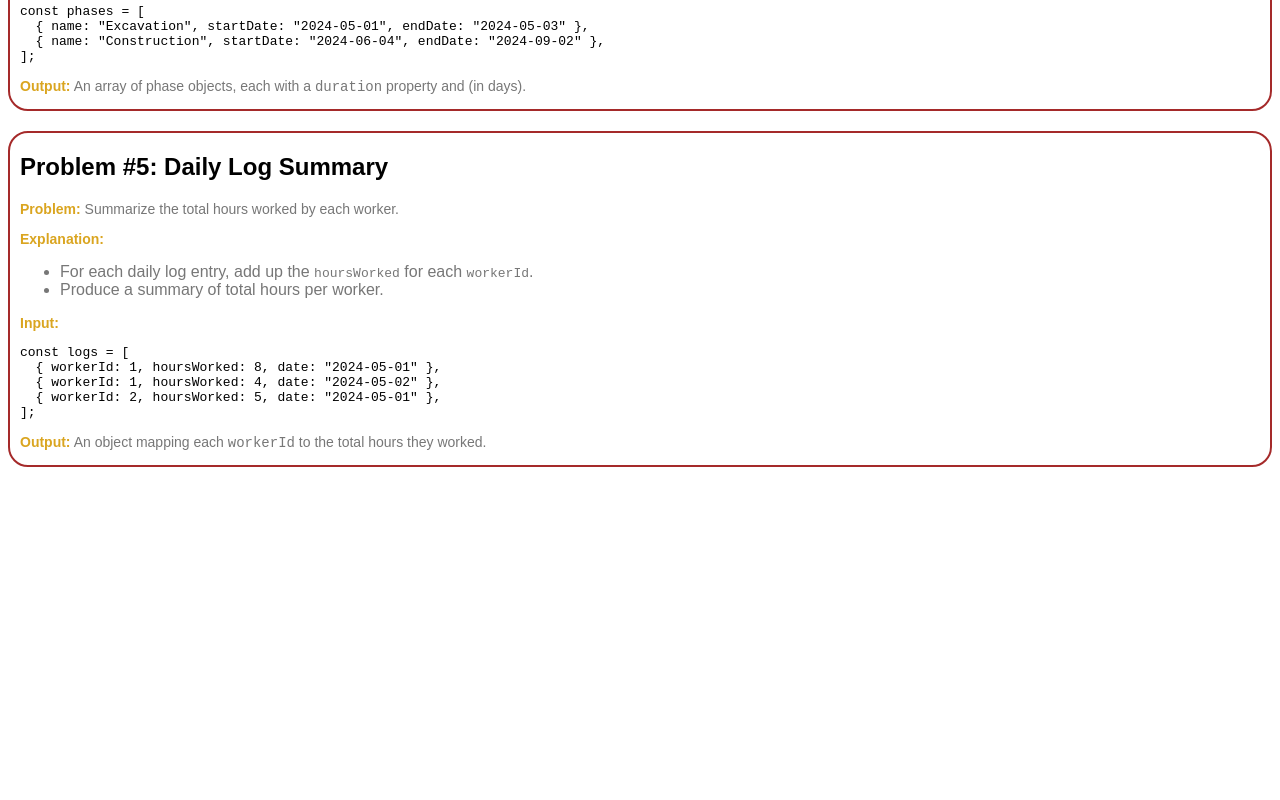
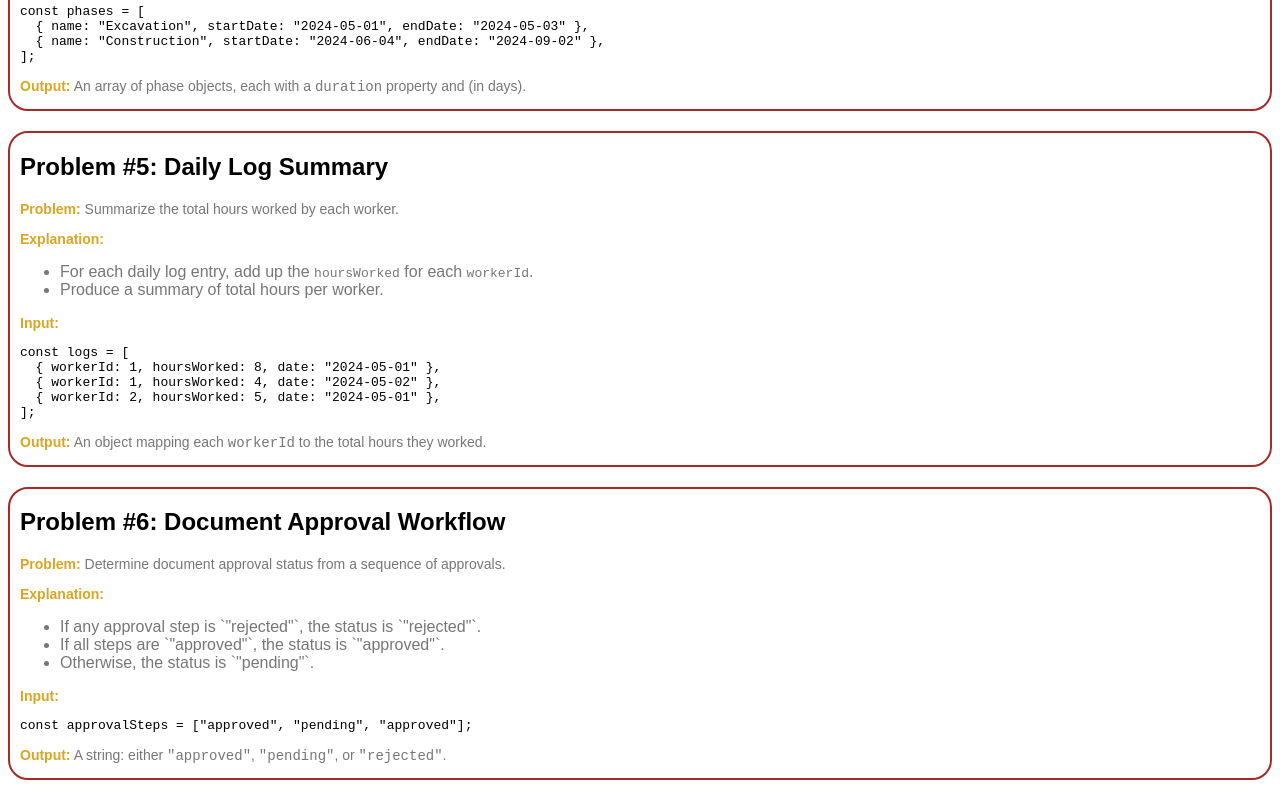
Before and after one commit to Mohamed-Elhawary/procore-coding-interview-problem-solving, a website built with Parcel: page src/index.html in a window 1280 px wide. Shown: the part 1420-2220 px from the top of the page. Before the commit the page ends 1907 px from the top, so only its background shows below. Built offline with nearby package versions, Linux system fonts and the light colour scheme.

Commit message:
Add Problem #6

```diff
--- a/src/index.html
+++ b/src/index.html
@@ -157,6 +157,31 @@ const threshold = 100;</code></pre>
           An object mapping each <code>workerId</code> to the total hours they worked.
         </p>
       </section>
+
+      <!-- Problem 6 -->
+      <section id="problem_6" class="problem">
+        <h2>Problem #6: Document Approval Workflow</h2>
+        <p>
+          <b>Problem:</b>
+          Determine document approval status from a sequence of approvals.
+        </p>
+        <p>
+          <b>Explanation:</b>
+          <ul>
+            <li>If any approval step is `"rejected"`, the status is `"rejected"`.</li>
+            <li>If all steps are `"approved"`, the status is `"approved"`.</li>
+            <li>Otherwise, the status is `"pending"`.</li>
+          </ul>
+        </p>
+        <p>
+          <b>Input:</b>
+          <pre><code class="language-javascript">const approvalSteps = ["approved", "pending", "approved"];</code></pre>
+        </p>
+        <p>
+          <b>Output:</b>
+          A string: either <code>"approved"</code>, <code>"pending"</code>, or <code>"rejected"</code>.
+        </p>
+      </section>
     </div>
     <script src="./index.mjs" type="module"></script>
     <script src="./solutions/problem-1.js"></script>
@@ -164,5 +189,6 @@ const threshold = 100;</code></pre>
     <script src="./solutions/problem-3.js"></script>
     <script src="./solutions/problem-4.js"></script>
     <script src="./solutions/problem-5.js"></script>
+    <script src="./solutions/problem-6.js"></script>
   </body>
 </html>
--- a/src/solutions/problem-3.js
+++ b/src/solutions/problem-3.js
@@ -13,4 +13,4 @@ const inventory = [
   { name: "Bricks", quantity: 200 },
 ];
 
-console.log("Problem #3 Output:", lowStockMaterials(inventory, 100));
+console.log("Problem #3 Output:", lowStockMaterials(inventory, 100)); // ["Cement"]
--- a/src/solutions/problem-5.js
+++ b/src/solutions/problem-5.js
@@ -14,4 +14,4 @@ const logs = [
   { workerId: 2, hoursWorked: 5, date: "2024-05-01" },
 ];
 
-console.log("Problem #5 Output:", summarizeWorkerHours(logs));
+console.log("Problem #5 Output:", summarizeWorkerHours(logs)); // { 1: 12, 2: 5}
--- /dev/null
+++ b/src/solutions/problem-6.js
@@ -0,0 +1,18 @@
+// Problem #6 Document Approval Workflow
+
+function getApprovalStatus(steps) {
+  if (steps.some((step) => step === "rejected")) return "rejected";
+  if (steps.every((step) => step === "approved")) return "approved";
+
+  return "pending";
+}
+
+const steps1 = ["approved", "pending", "approved"];
+
+const steps2 = ["approved", "approved"];
+
+const steps3 = ["approved", "rejected"];
+
+console.log("Problem #6 Output_1:", getApprovalStatus(steps1)); // pending
+console.log("Problem #6 Output_2:", getApprovalStatus(steps2)); // approved
+console.log("Problem #6 Output_3:", getApprovalStatus(steps3)); // rejected
```
Also changed, not shown: src/problems/problem-6.md (added, +23 -0 lines), src/solutions/problem-2.js (+6 -4 lines), src/solutions/problem-4.js (+16 -0 lines).
